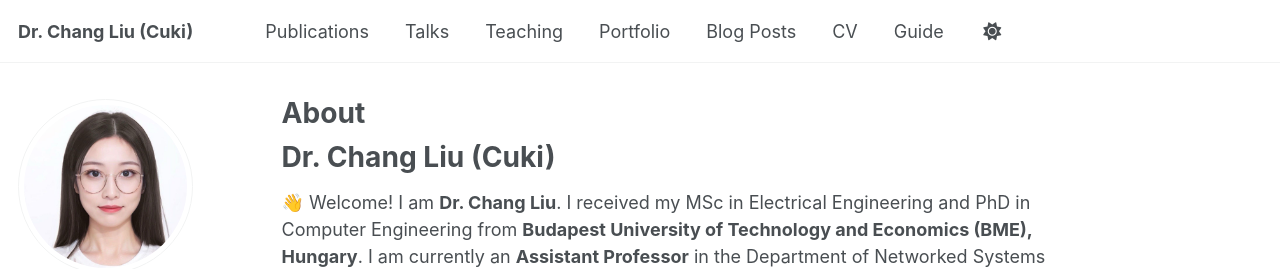
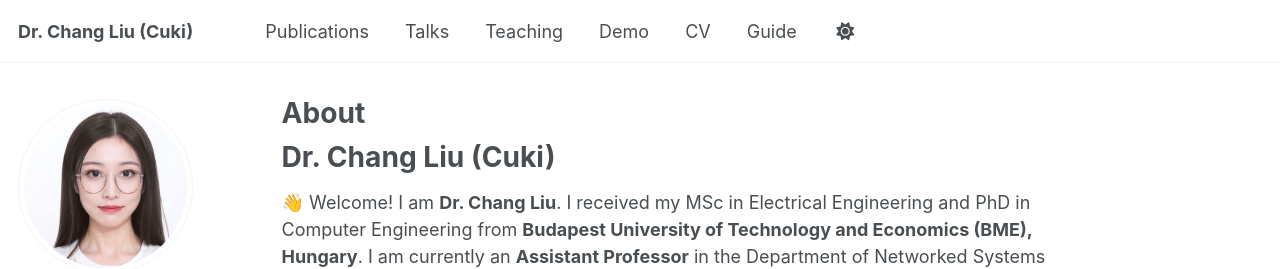
Before and after one commit to ChangLiu-bp/changliu-bp.github.io, a Jekyll site: the page built from _pages/about.md, in a window 1280 px wide. Shown: the top 269 px of the page. Built offline with Jekyll 4.4.1, drawn with Linux system fonts in a browser that asks for light colours; some web fonts are replaced; a script that is not in the unit is left out.

Commit message:
Update navigation.yml

```diff
--- a/_data/navigation.yml
+++ b/_data/navigation.yml
@@ -17,11 +17,10 @@ main:
   - title: "Teaching"
     url: /teaching/
 
-  - title: "Portfolio"
+  - title: "Demo"
     url: /portfolio/
 
-  - title: "Blog Posts"
-    url: /year-archive/
+
 
   - title: "CV"
     url: /cv/
```
